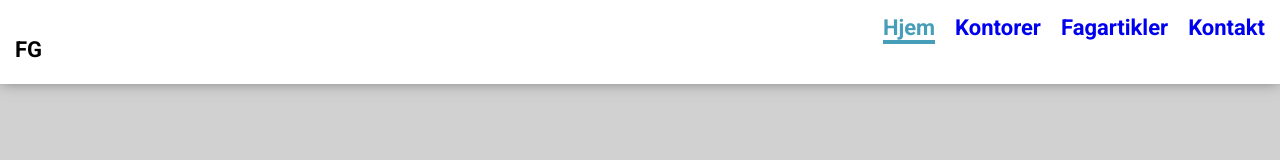
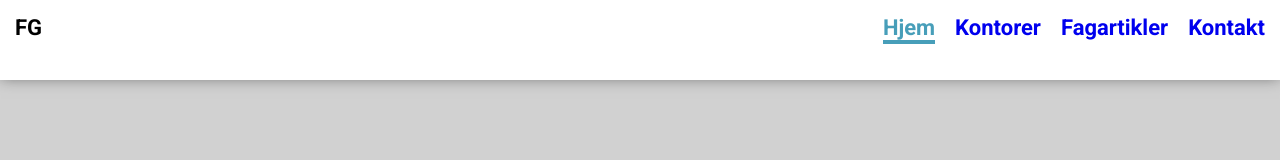
Before and after one commit to andersbss/eksamen, a React app in the folder client/: page /hjem in a window 1280 px wide. Shown: the top 160 px of the page. Built offline with nearby package versions, Linux system fonts and the light colour scheme.

Commit message:
p -> div

```diff
--- a/client/src/components/nav/Nav.jsx
+++ b/client/src/components/nav/Nav.jsx
@@ -10,8 +10,7 @@ const StyledNav = styled.nav`
   padding: 15px;
 `;
 
-// Changed from text to p becuase of anoying error in console
-const StyledName = styled.p`
+const StyledName = styled.div`
   float: left;
   font-size: 2em;
 `;
```
